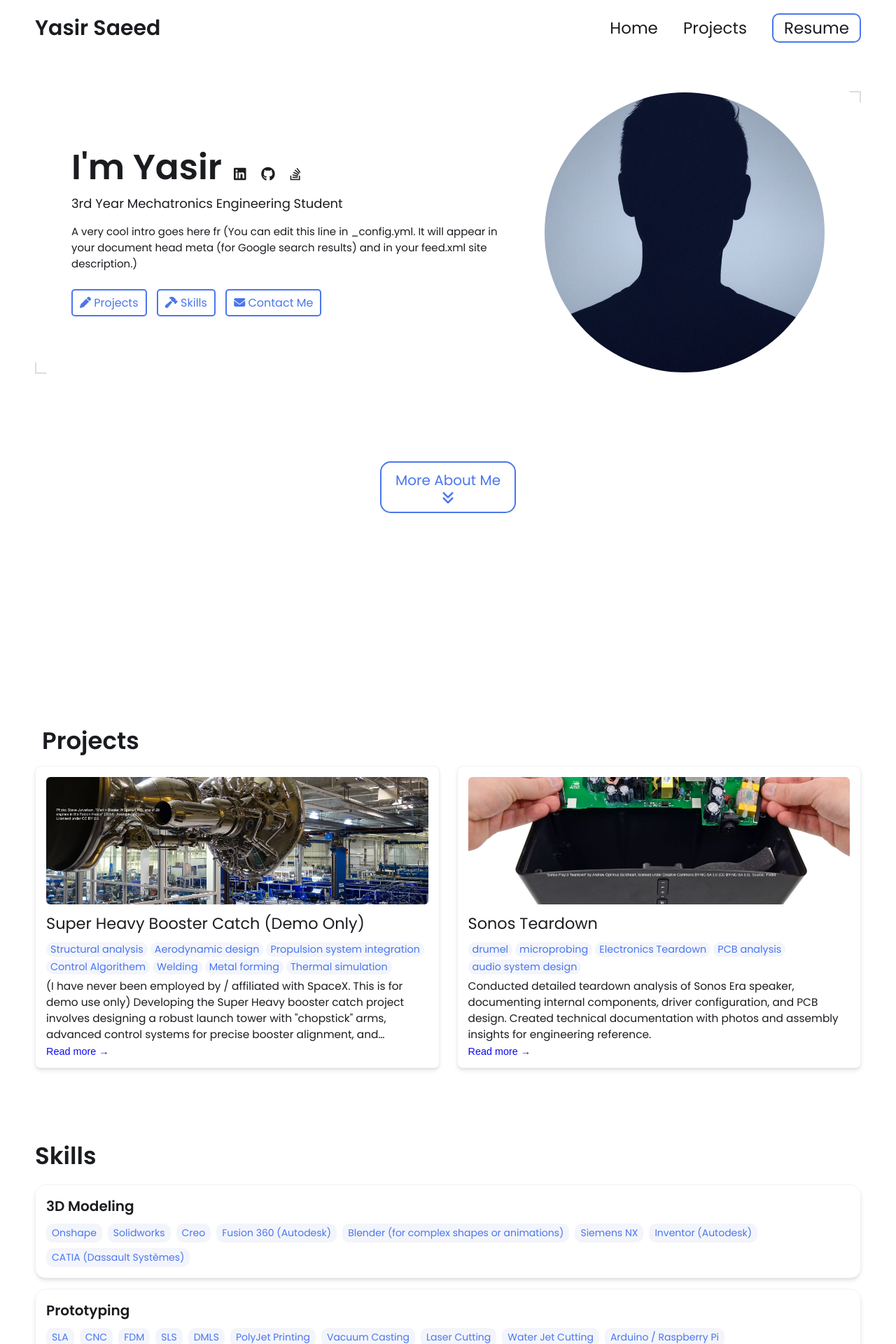
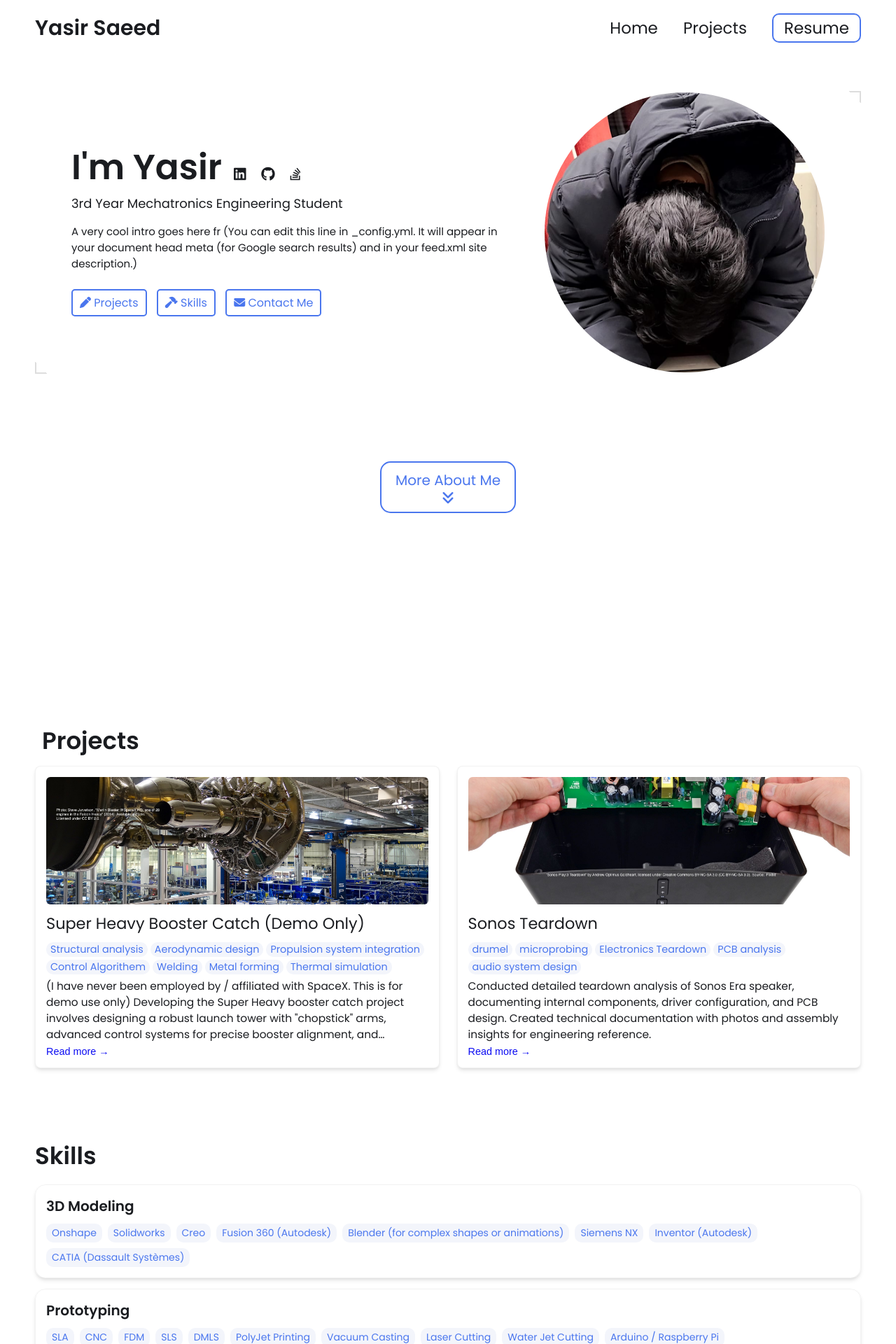
Before and after one commit to yasir159/yasir159.github.io, a Jekyll site: the page built from index.html, in a window 1280 px wide. Shown: the top 1920 px of the page at 70% size. Built offline with Jekyll 4.4.1, drawn with Linux system fonts in a browser that asks for light colours.

Commit message:
Update _config.yml

```diff
--- a/_config.yml
+++ b/_config.yml
@@ -20,7 +20,7 @@ description: >- # dont remove this line. this will ignore all new lines until th
   Google search results) and in your feed.xml site description.)
 
 # Place your profile image in /assets/images/profile-image/folder and edit the file name
-profile_image: ./assets/images/profile-image/avatar.jpeg
+profile_image: ./assets/images/profile-image/screenshot.png
 
 
 # Link your resume
```
